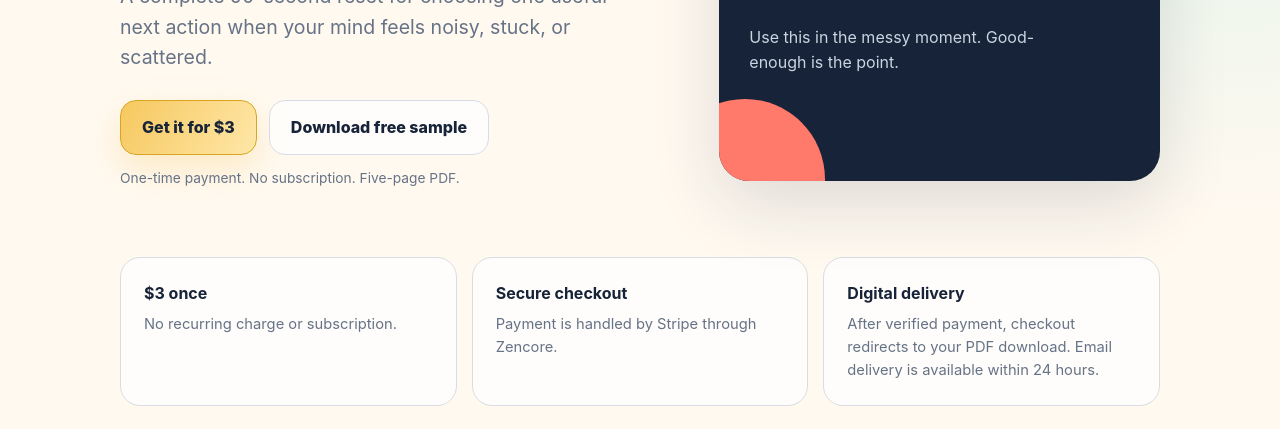
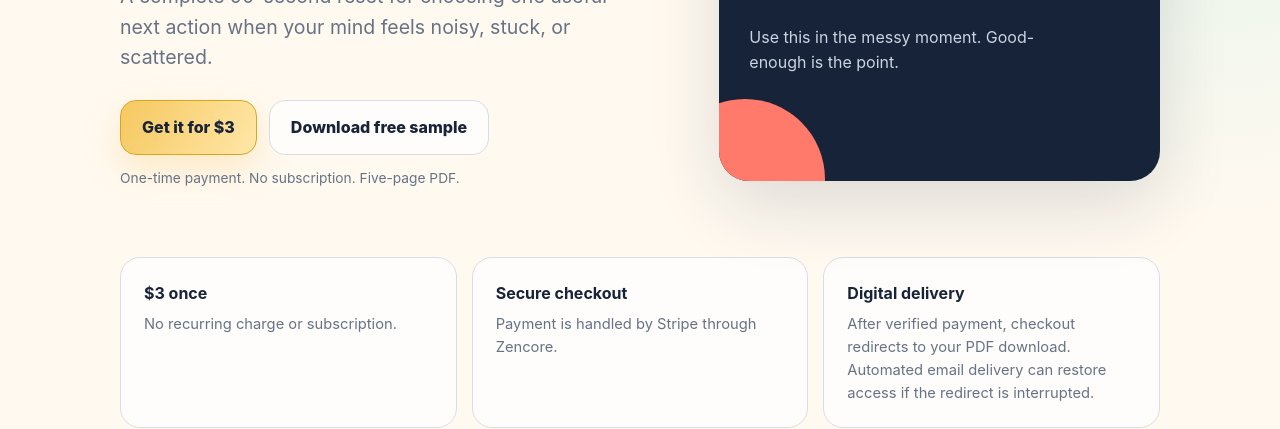
Before and after one commit to Arigitshub/pause90-privacy-page, a website: page one-tiny-win.html in a window 1280 px wide. Shown: the part 393-822 px from the top of the page. Drawn offline with Linux system fonts and the light colour scheme.

Commit message:
Describe automated backup PDF delivery (#9)
Co-authored-by: Arigitshub <arigitshub@users.noreply.github.com>

```diff
--- a/one-tiny-win.html
+++ b/one-tiny-win.html
@@ -284,7 +284,7 @@
       </article>
       <article class="fact">
         <strong>Digital delivery</strong>
-        <p>After verified payment, checkout redirects to your PDF download. Email delivery is available within 24 hours.</p>
+        <p>After verified payment, checkout redirects to your PDF download. Automated email delivery can restore access if the redirect is interrupted.</p>
       </article>
     </section>
 
```
